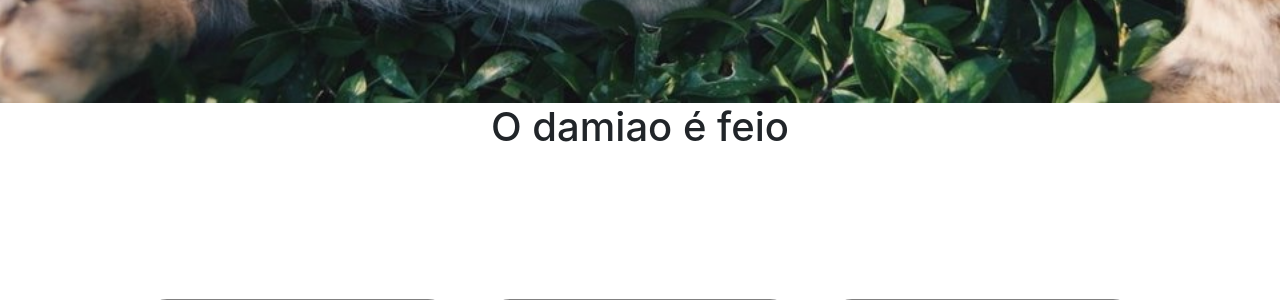
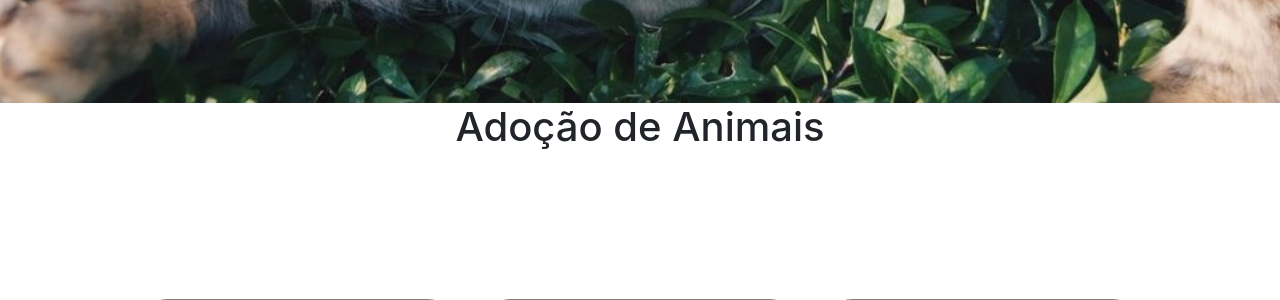
Before and after one commit to DamiaoGranada/PetStars, a Laravel app: page /adocao in a window 1280 px wide. Shown: the part 627-927 px from the top of the page. Run offline with Laravel 8, Linux system fonts and the light colour scheme; some libraries are stand-ins or nearby versions.

Commit message:
atualização

```diff
--- a/resources/views/gm/adocao.blade.php
+++ b/resources/views/gm/adocao.blade.php
@@ -14,7 +14,7 @@
 
 
 
-<h1>O damiao é feio</h1>
+<h1>Adoção de Animais</h1>
 
 <div class="vazio"></div>
 
```
